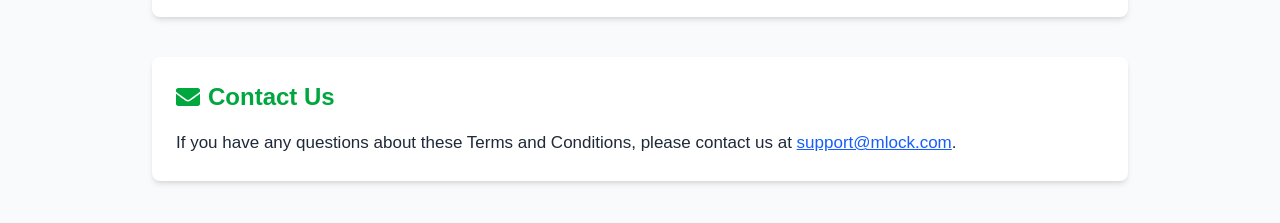
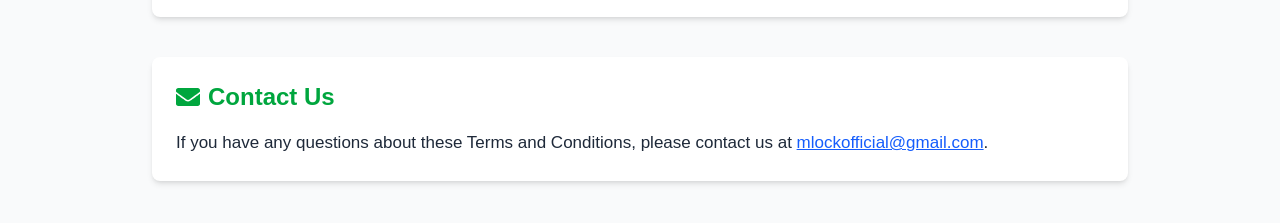
Before and after one commit to mlock-official/mlock, a Next.js app: page /terms in a window 1280 px wide. Shown: the part 1020-1243 px from the top of the page. Built offline with nearby package versions, Linux system fonts and the light colour scheme.

Commit message:
email chaged

```diff
--- a/app/terms/page.js
+++ b/app/terms/page.js
@@ -55,8 +55,8 @@ export default function TermsPage() {
           </div>
           <p className="text-[17px] leading-relaxed">
             If you have any questions about these Terms and Conditions, please contact us at{" "}
-            <a href="mailto:support@mlock.com" className="text-blue-600 underline">
-              support@mlock.com
+            <a href="mailto:mlockofficial@gmail.com" className="text-blue-600 underline">
+              mlockofficial@gmail.com
             </a>.
           </p>
         </div>
```
